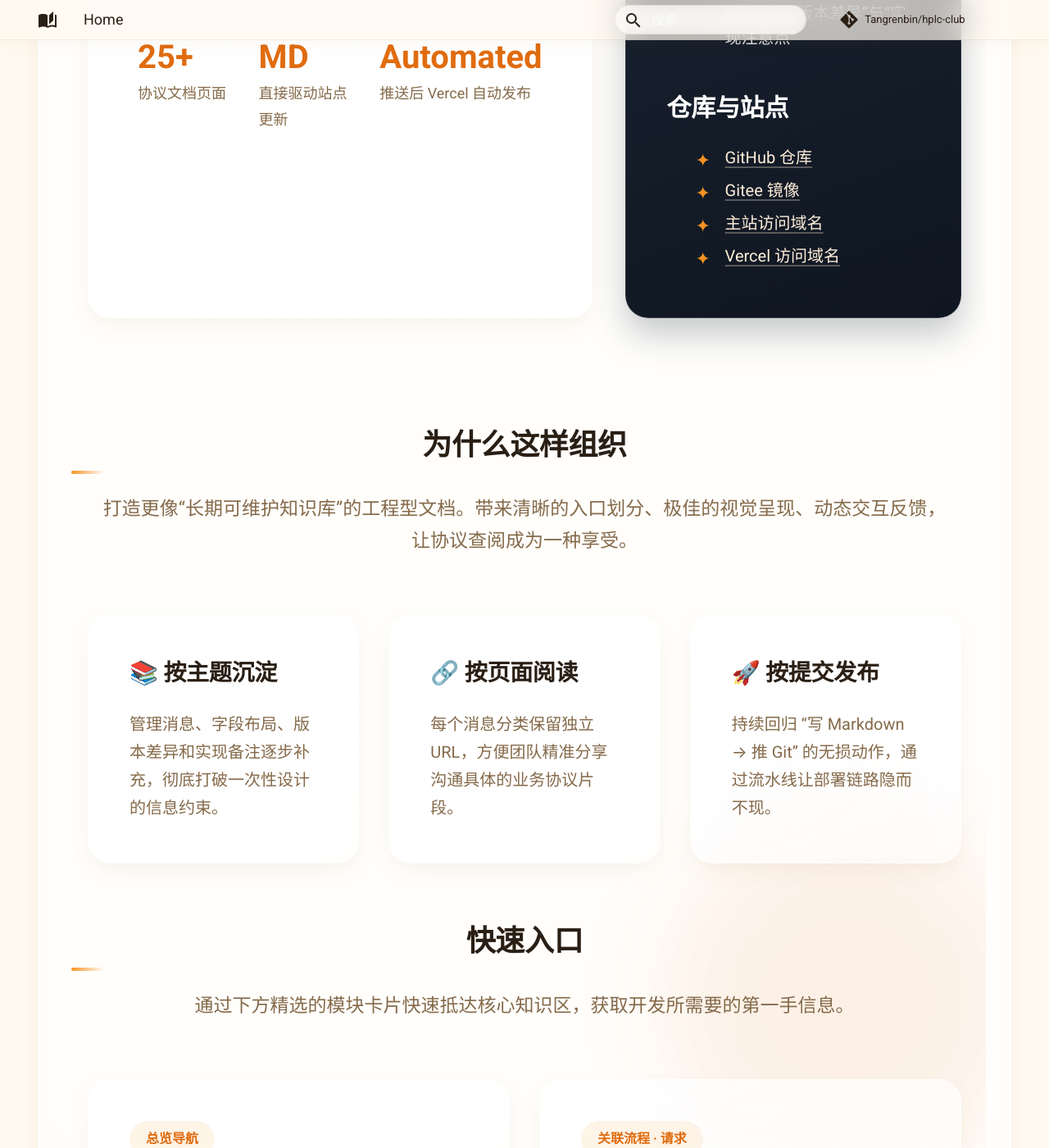
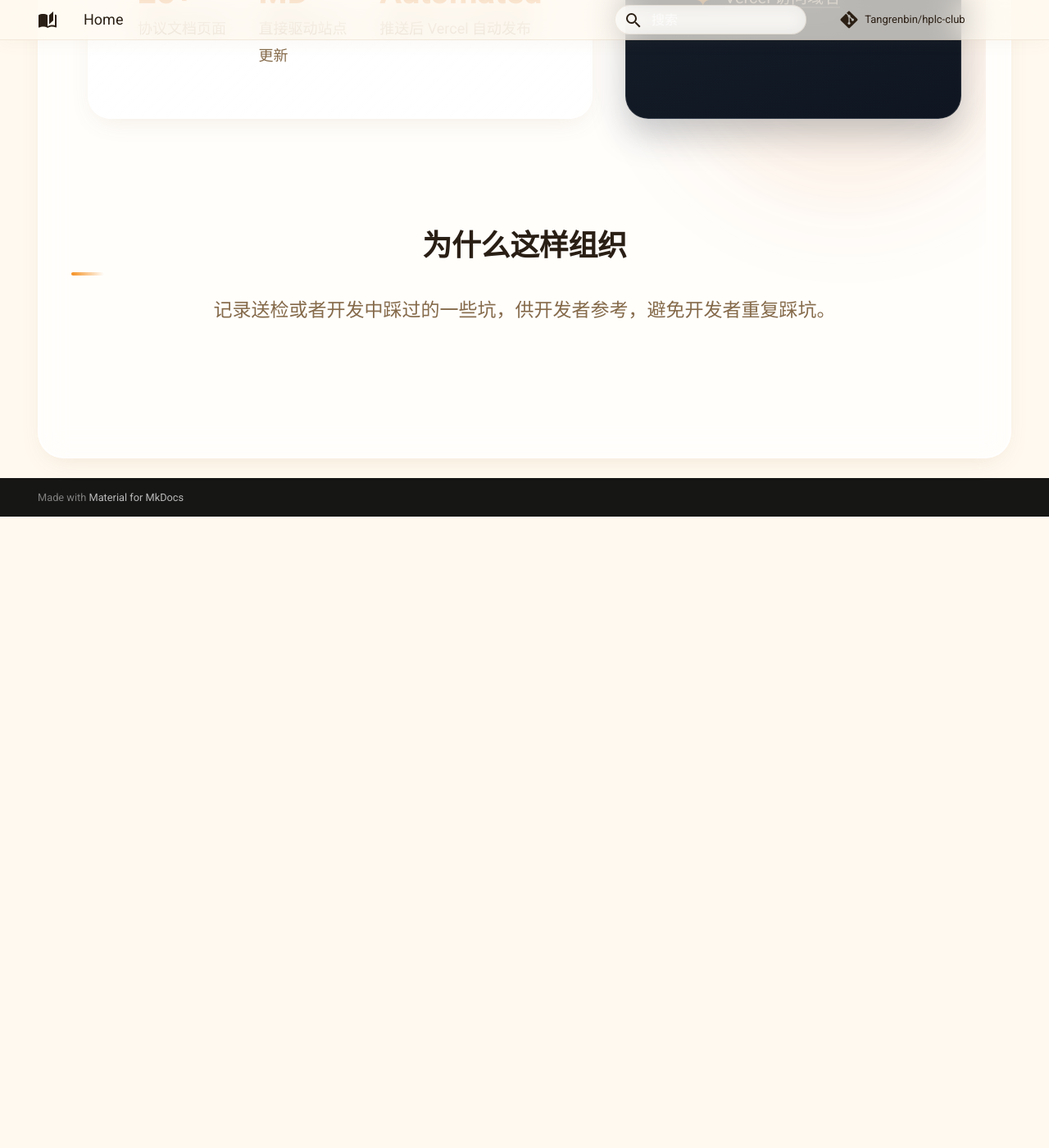
Before and after one commit to Tangrenbin/hplc-club, an MkDocs documentation site: the page built from md_doc/index.md, in a window 1280 px wide and 1400 px high, scrolled down 843 px. Shown: the whole window at 82% size. Built offline with MkDocs 1.6.1 and Material for MkDocs 9.7.7, drawn with Linux system fonts in a browser that asks for light colours; comment, search, counter and statistics services are not loaded; after the commit the page ends 1473 px from its top, so only the background shows below that; some of the changed text lies outside the part shown.

Commit message:
精简首页内容

```diff
--- a/md_doc/index.md
+++ b/md_doc/index.md
@@ -6,13 +6,13 @@ hide:
 
 <div class="home-shell">
   <section class="hero">
-    <div class="hero__eyebrow">✨ HPLC CLUB · 协议文档站</div>
+    <div class="hero__eyebrow">✨ HPLC CLUB</div>
 
     <div class="hero__grid">
       <div class="hero__main">
-        <h1 class="hero__title">面向 <strong>HPLC 协议协作</strong> 的在线文档入口</h1>
+        <h1 class="hero__title">面向 <strong>HPLC 模块</strong> 的技术交流社区</h1>
         <p class="hero__subtitle">
-          以 Markdown 为源，持续沉淀管理消息、协议章节、字段定义与版本差异。<br>保留工程语境，同时把阅读体验拉到更适合长期查阅的文档站风格。
+          以 Markdown 为源，持续沉淀管理消息、协议章节、字段定义与版本差异。
         </p>
 
         <div class="hero__actions">
@@ -42,16 +42,8 @@ hide:
       <aside class="hero__panel">
         <h2>站点特性</h2>
         <ul>
-          <li><strong>文档语义结构</strong>：保留原始协议章节语义</li>
           <li><strong>GitOps 自动化</strong>：修改 <code>md_doc/</code> 自动构建发布</li>
           <li><strong>团队友好共享</strong>：适合内部查阅、扩展与传播</li>
-        </ul>
-
-        <h2>推荐阅读顺序</h2>
-        <ul>
-          <li>先读 <a href="00_message-manager/">管理消息总览</a>，建立框架</li>
-          <li>再按消息类型进入单篇协议详细内容</li>
-          <li>随时参阅“版本差异”与“实现注意点”</li>
         </ul>
 
         <h2>仓库与站点</h2>
@@ -67,55 +59,7 @@ hide:
 
   <h2 class="section-title">为什么这样组织</h2>
   <p class="section-lead">
-    打造更像“长期可维护知识库”的工程型文档。带来清晰的入口划分、极佳的视觉呈现、动态交互反馈，让协议查阅成为一种享受。
+    记录送检或者开发中踩过的一些坑，供开发者参考，避免开发者重复踩坑。
   </p>
 
-  <div class="feature-grid">
-    <section class="feature-card">
-      <h3>📚 按主题沉淀</h3>
-      <p>管理消息、字段布局、版本差异和实现备注逐步补充，彻底打破一次性设计的信息约束。</p>
-    </section>
-    <section class="feature-card">
-      <h3>🔗 按页面阅读</h3>
-      <p>每个消息分类保留独立 URL，方便团队精准分享沟通具体的业务协议片段。</p>
-    </section>
-    <section class="feature-card">
-      <h3>🚀 按提交发布</h3>
-      <p>持续回归 “写 Markdown → 推 Git” 的无损动作，通过流水线让部署链路隐而不现。</p>
-    </section>
-  </div>
-
-  <h2 class="section-title">快速入口</h2>
-  <p class="section-lead">通过下方精选的模块卡片快速抵达核心知识区，获取开发所需要的第一手信息。</p>
-
-  <div class="chapter-grid">
-    <article class="chapter-card">
-      <a href="00_message-manager/">
-        <span class="chapter-card__tag">总览导航</span>
-        <h3>管理消息</h3>
-        <p>提供消息类型表、章节落脚点以及混合组网版本区分的核心纲要与建议。</p>
-      </a>
-    </article>
-    <article class="chapter-card">
-      <a href="01_MMeAssocReq/">
-        <span class="chapter-card__tag">关联流程 · 请求</span>
-        <h3>MMeAssocReq</h3>
-        <p>详细记录关联请求帧格式的每一个字段布局和表格参数说明。</p>
-      </a>
-    </article>
-    <article class="chapter-card">
-      <a href="02_MMeAssocCnf/">
-        <span class="chapter-card__tag">关联流程 · 确认</span>
-        <h3>MMeAssocCnf</h3>
-        <p>紧接关联请求链路的必读内容，涵盖确认阶段的关键报文规约。</p>
-      </a>
-    </article>
-    <article class="chapter-card">
-      <a href="16_MMeDiagnose/">
-        <span class="chapter-card__tag">诊断监控</span>
-        <h3>MMeDiagnose</h3>
-        <p>调试定位必知必会，扩充各类实现注意点与排障路径的最佳落点。</p>
-      </a>
-    </article>
-  </div>
 </div>
```
